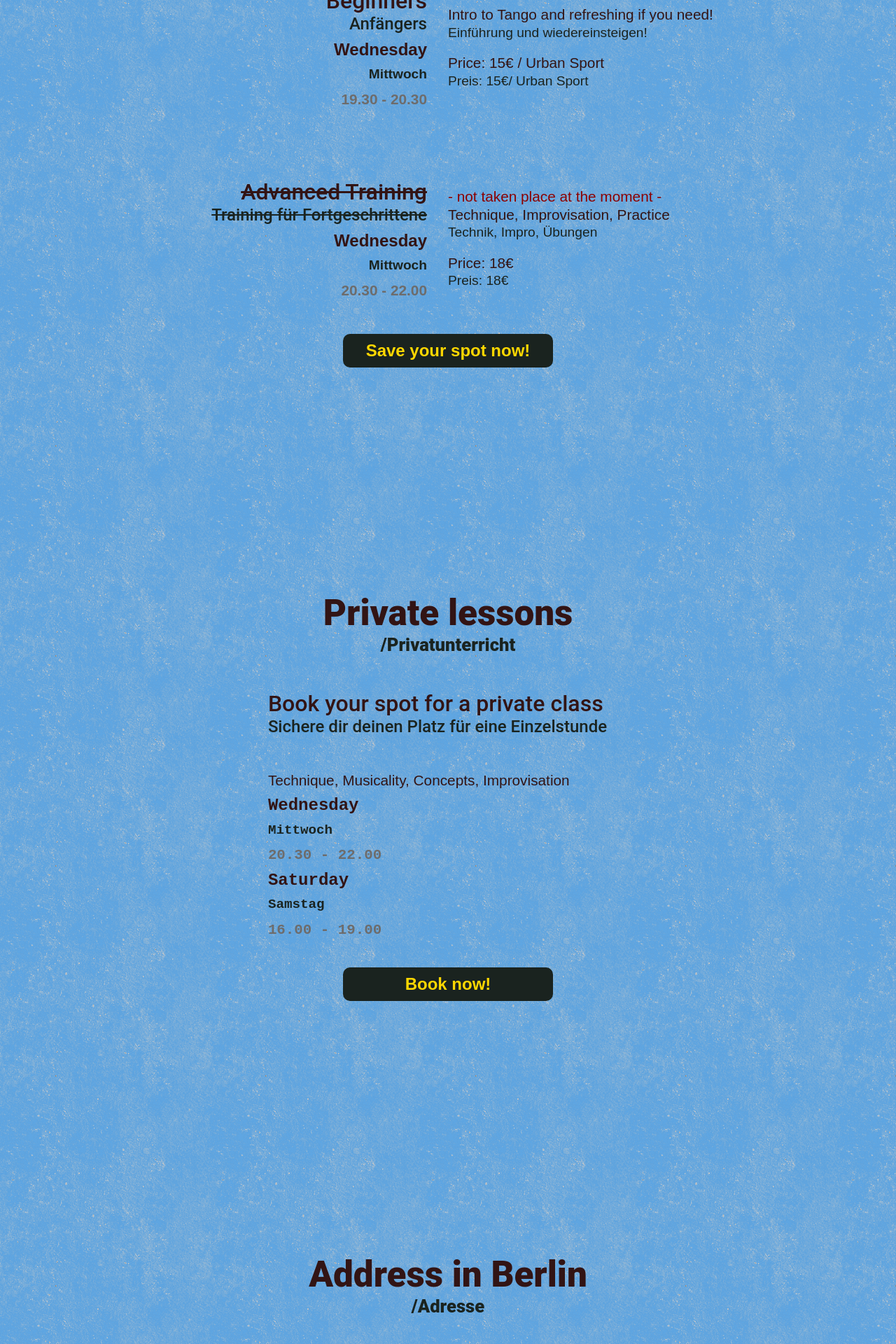
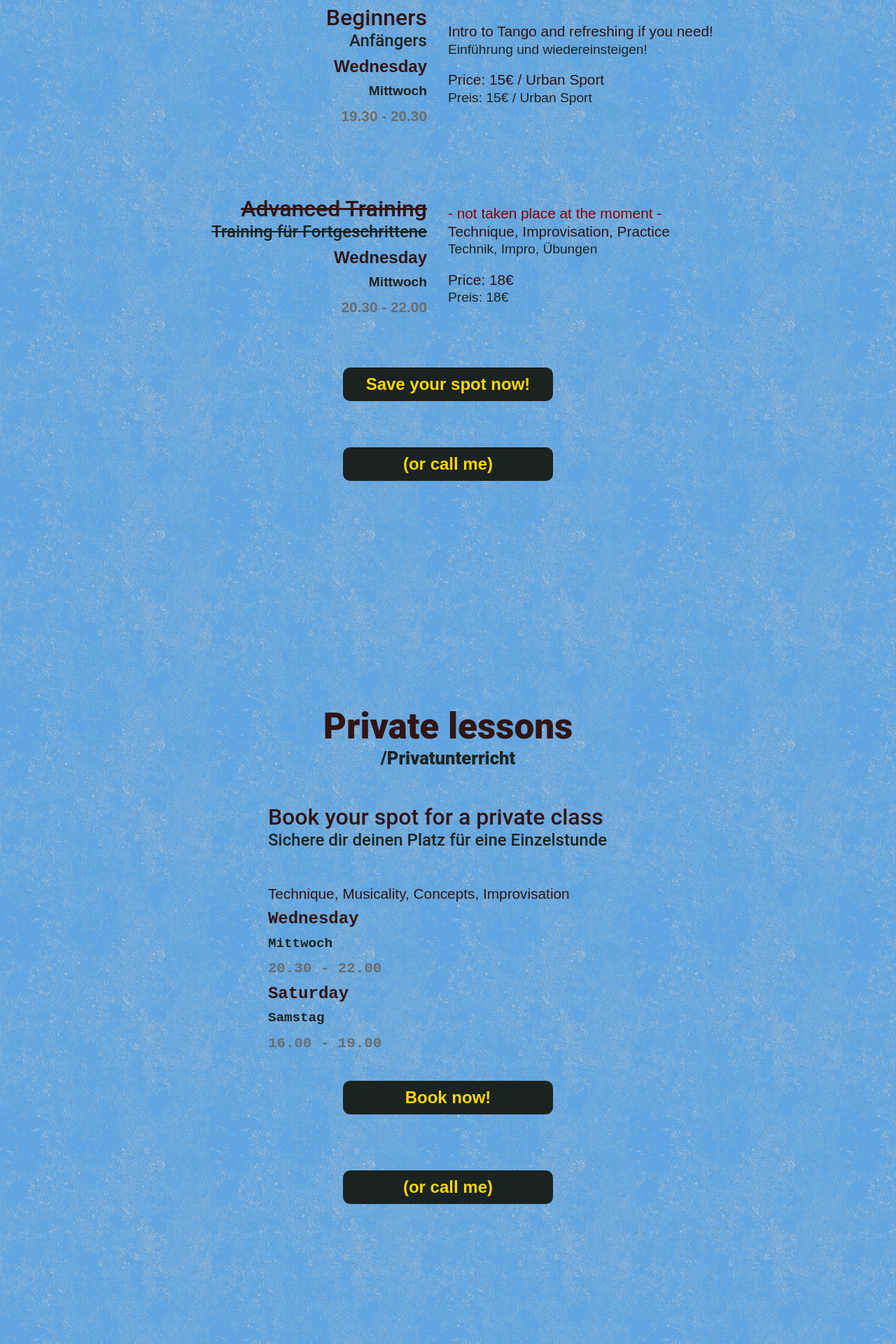
Before and after one commit to matiasfacio/matiasfacio-tango, a React (Create React App) app: page / in a window 1280 px wide. Shown: the part 2048-3968 px from the top of the page at 70% size. Built offline with nearby package versions, Linux system fonts and the light colour scheme.

Commit message:
telephone

```diff
--- a/src/components/GroupLessons.js
+++ b/src/components/GroupLessons.js
@@ -77,7 +77,7 @@ const GroupLessons = () => {
             <br />
             <p>Price: 15€ / Urban Sport</p>
             <Deutsch>
-              <p>Preis: 15€/ Urban Sport</p>
+              <p>Preis: 15€ / Urban Sport</p>
             </Deutsch>
           </ClassTopic>
 
@@ -96,6 +96,10 @@ const GroupLessons = () => {
         </Classes>
        <BookAClassButton href={"mailto:matiaspersonal@gmail.com?subject=Book%20a%20spot%20for%20a%20group%20class"}>
           Save your spot now!
+      </BookAClassButton>
+      <br />
+      <BookAClassButton href={"tel:+491774946117"}>
+          (or call me)
         </BookAClassButton>
       </StyledSection>
   );
@@ -257,4 +261,5 @@ const StyledSection = styled.section`
   display: flex;
   justify-content: center;
   flex-direction: column;
+  gap: 24px
 `;
--- a/src/components/PrivateLessons.js
+++ b/src/components/PrivateLessons.js
@@ -48,6 +48,9 @@ export default function ClassesBerlin() {
           </Class>
         </PrivateLessons>
         <PrivateClassButton href="mailto:matiaspersonal@gmail.com?subject=Private%20Class%20/%20Book%20a%20spot%20for%20a%20private%20class">Book now!</PrivateClassButton>
+        <PrivateClassButton href={"tel:+491774946117"}>
+          (or call me)
+        </PrivateClassButton>
       </Classes>
     </>
   );
```
